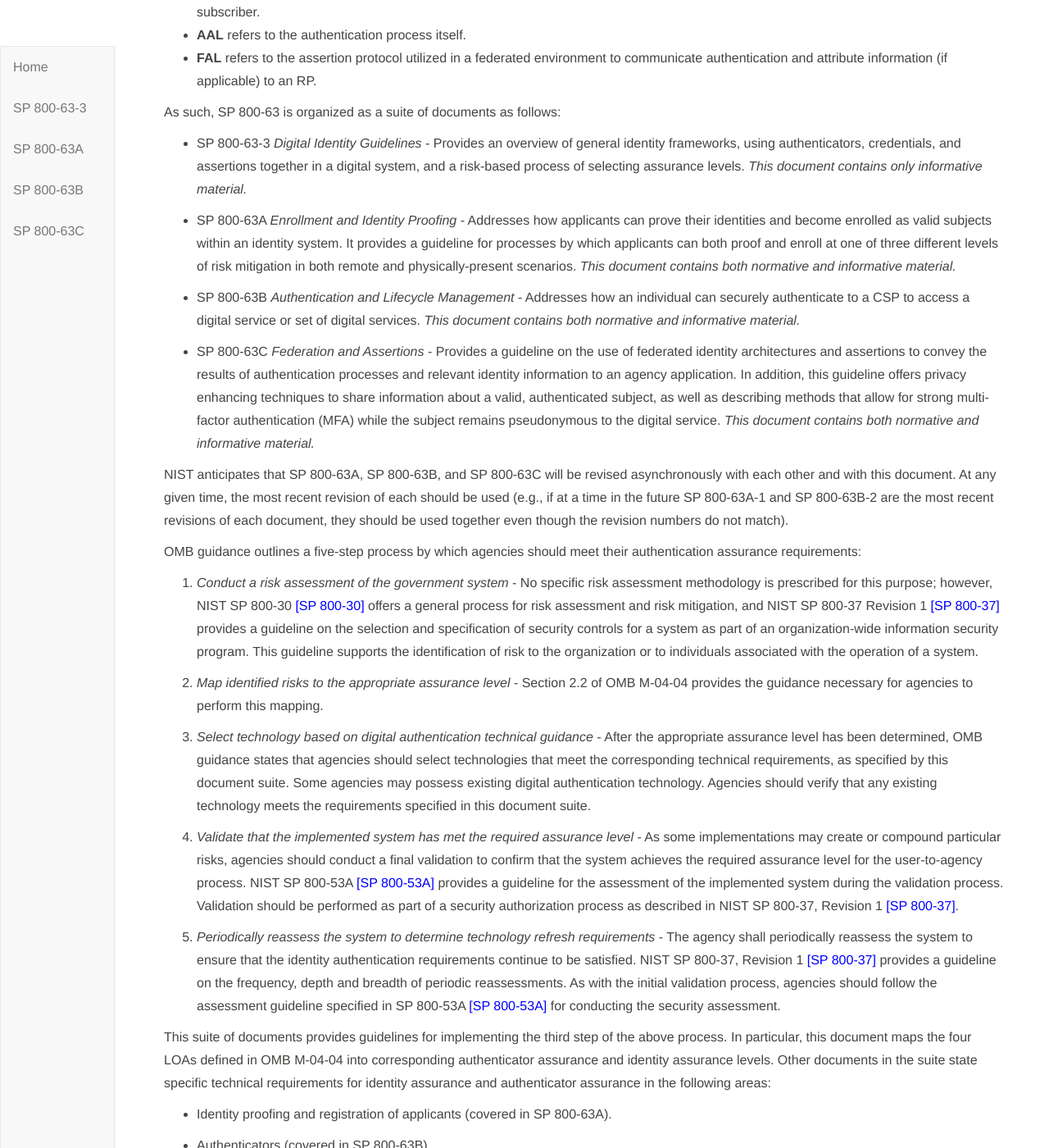
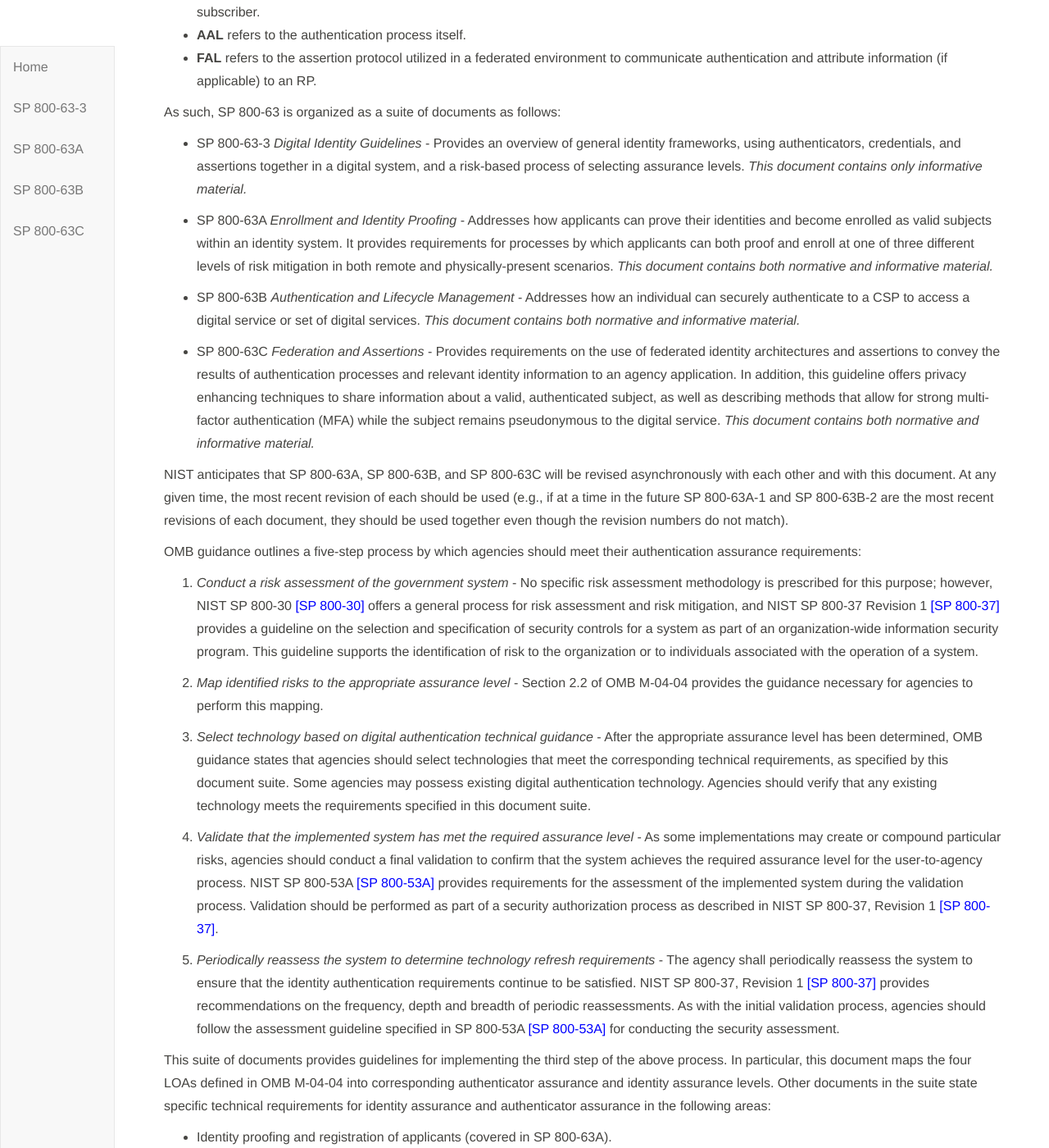
Before and after one commit to usnistgov/800-63-3, a Jekyll site: the page built from sp800-63-3/sec1_2_introduction.md, in a window 1280 px wide and 1400 px high, scrolled down 1269 px. Shown: the whole window at 82% size. Built offline with Jekyll 4.4.1, drawn with Linux system fonts in a browser that asks for light colours; our own code applies the rules of GitHub Pages for plain Markdown files.

Commit message:
Update sec1_2_introduction.md

```diff
--- a/sp800-63-3/sec1_2_introduction.md
+++ b/sp800-63-3/sec1_2_introduction.md
@@ -35,11 +35,11 @@
 
 - SP 800-63-3 *Digital Identity Guidelines* - Provides an overview of general identity frameworks, using authenticators, credentials, and assertions together in a digital system, and a risk-based process of selecting assurance levels. _This document contains only informative material._
 
-- SP 800-63A *Enrollment and Identity Proofing* - Addresses how applicants can prove their identities and become enrolled as valid subjects within an identity system. It provides a guideline for processes by which applicants can both proof and enroll at one of three different levels of risk mitigation in both remote and physically-present scenarios. _This document contains both normative and informative material._
+- SP 800-63A *Enrollment and Identity Proofing* - Addresses how applicants can prove their identities and become enrolled as valid subjects within an identity system. It provides requirements for processes by which applicants can both proof and enroll at one of three different levels of risk mitigation in both remote and physically-present scenarios. _This document contains both normative and informative material._
 
 - SP 800-63B *Authentication and Lifecycle Management* - Addresses how an individual can securely authenticate to a CSP to access a digital service or set of digital services.  _This document contains both normative and informative material._
 
-- SP 800-63C *Federation and Assertions* - Provides a guideline on the use of federated identity architectures and assertions to convey the results of authentication processes and relevant identity information to an agency application. In addition, this guideline offers privacy enhancing techniques to share information about a valid, authenticated subject, as well as describing methods that allow for strong multi-factor authentication (MFA) while the subject remains pseudonymous to the digital service. _This document contains both normative and informative material._
+- SP 800-63C *Federation and Assertions* - Provides requirements on the use of federated identity architectures and assertions to convey the results of authentication processes and relevant identity information to an agency application. In addition, this guideline offers privacy enhancing techniques to share information about a valid, authenticated subject, as well as describing methods that allow for strong multi-factor authentication (MFA) while the subject remains pseudonymous to the digital service. _This document contains both normative and informative material._
 
 NIST anticipates that SP 800-63A, SP 800-63B, and SP 800-63C will be revised asynchronously with each other and with this document. At any given time, the most recent revision of each should be used (e.g., if at a time in the future SP 800-63A-1 and SP 800-63B-2 are the most recent revisions of each document, they should be used together even though the revision numbers do not match).
 
@@ -69,7 +69,7 @@
     risks, agencies should conduct a final validation to confirm that
     the system achieves the required assurance level for the
     user-to-agency process. NIST SP 800-53A [[SP 800-53A]](#SP800-53A)
-    provides a guideline for the assessment of the implemented system
+    provides requirements for the assessment of the implemented system
     during the validation process. Validation should be performed as
     part of a security authorization process as described in NIST SP
     800-37, Revision 1 [[SP 800-37]](#SP800-37).
@@ -78,7 +78,7 @@
     technology refresh requirements* - The agency shall periodically
     reassess the system to ensure that the identity
     authentication requirements continue to be satisfied. NIST SP
-    800-37, Revision 1 [[SP 800-37]](#SP800-37) provides a guideline on
+    800-37, Revision 1 [[SP 800-37]](#SP800-37) provides recommendations on
     the frequency, depth and breadth of periodic reassessments. As with
     the initial validation process, agencies should follow the
     assessment guideline specified in SP 800-53A [[SP
```
